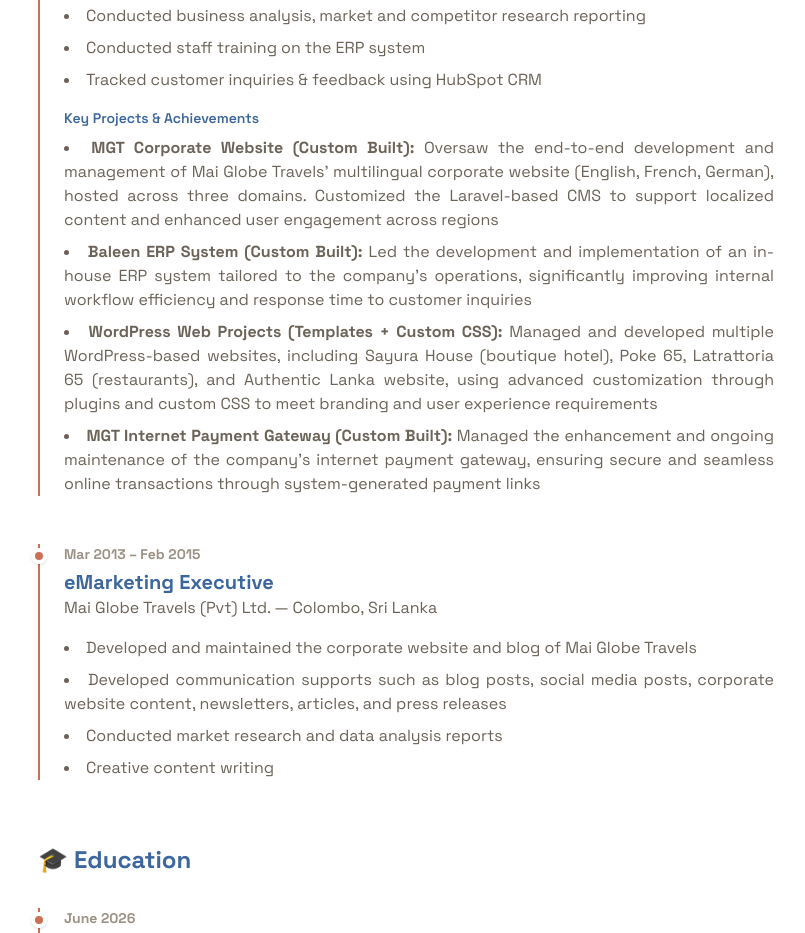
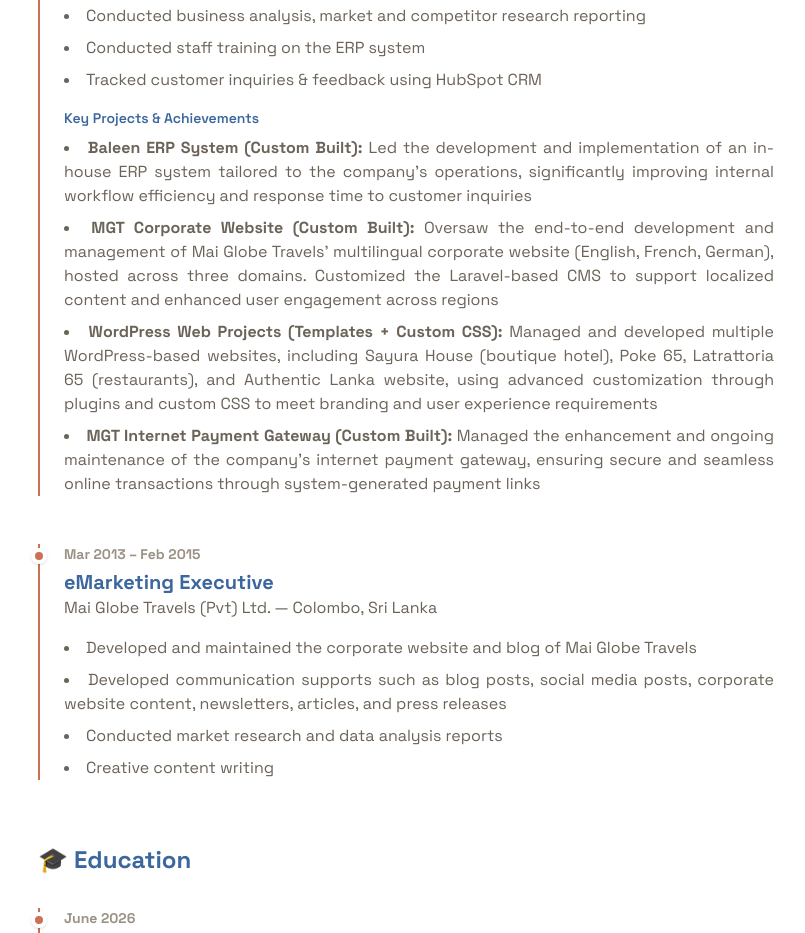
Before and after one commit to rajithayag/rajithayag-portfolio, a React (Vite) app: page /rajithayag-portfolio/about in a window 1280 px wide. Shown: the part 880-1813 px from the top of the page, without its empty margins (234-1039 px from the left). Built offline with nearby package versions, Linux system fonts and the light colour scheme.

Commit message:
Rj portfolio V2 - update about  page

```diff
--- a/src/pages/About.jsx
+++ b/src/pages/About.jsx
@@ -17,8 +17,8 @@ export const About = () => {
                 "Tracked customer inquiries & feedback using HubSpot CRM",
             ],
             keyProjects: [
+                { name: "Baleen ERP System (Custom Built)", desc: "Led the development and implementation of an in-house ERP system tailored to the company's operations, significantly improving internal workflow efficiency and response time to customer inquiries" },
                 { name: "MGT Corporate Website (Custom Built)", desc: "Oversaw the end-to-end development and management of Mai Globe Travels' multilingual corporate website (English, French, German), hosted across three domains. Customized the Laravel-based CMS to support localized content and enhanced user engagement across regions" },
-                { name: "Baleen ERP System (Custom Built)", desc: "Led the development and implementation of an in-house ERP system tailored to the company's operations, significantly improving internal workflow efficiency and response time to customer inquiries" },
                 { name: "WordPress Web Projects (Templates + Custom CSS)", desc: "Managed and developed multiple WordPress-based websites, including Sayura House (boutique hotel), Poke 65, Latrattoria 65 (restaurants), and Authentic Lanka website, using advanced customization through plugins and custom CSS to meet branding and user experience requirements" },
                 { name: "MGT Internet Payment Gateway (Custom Built)", desc: "Managed the enhancement and ongoing maintenance of the company's internet payment gateway, ensuring secure and seamless online transactions through system-generated payment links" },
             ],
```
